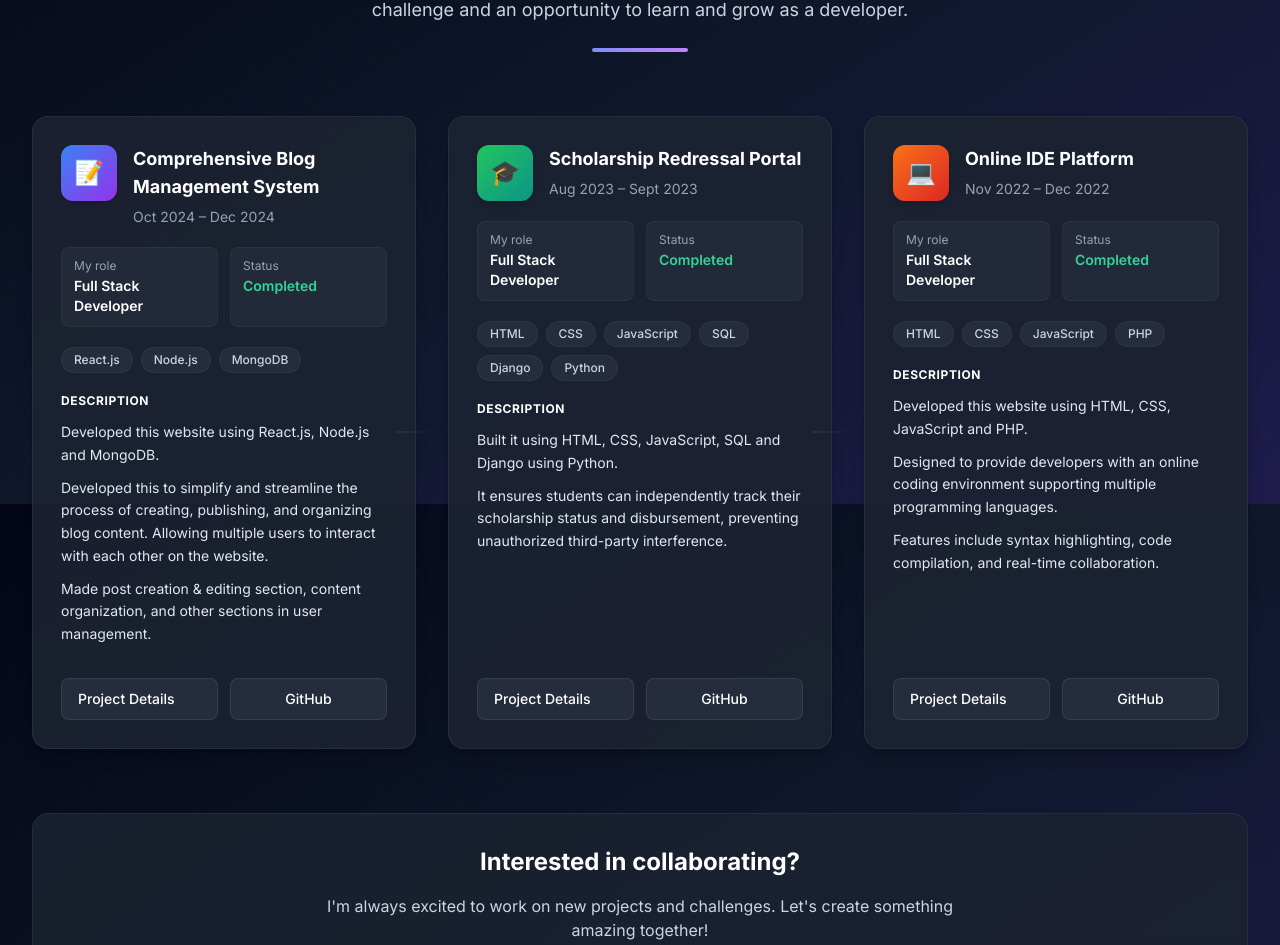
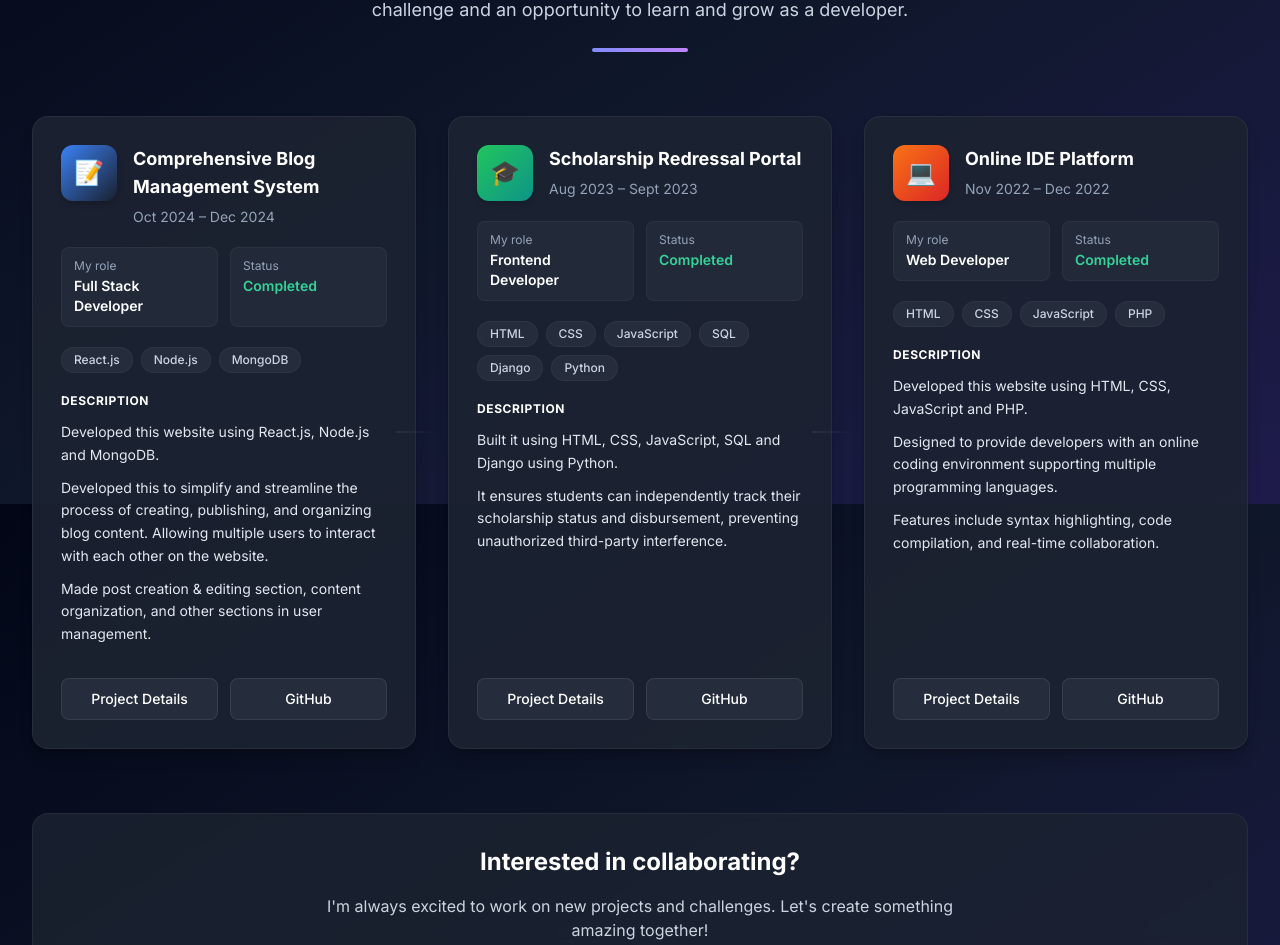
Before and after one commit to SuryanshSrivastava-10/Portfolio-Website, a React (Vite) app: page / in a window 1280 px wide. Shown: the part 2693-3638 px from the top of the page. Built offline with nearby package versions, Linux system fonts and the light colour scheme; the HTML template or start-up script is replaced by a standard one.

Commit message:
Changes in links

```diff
--- a/src/components/Projects.jsx
+++ b/src/components/Projects.jsx
@@ -15,7 +15,7 @@ const Projects = () => {
         'Made post creation & editing section, content organization, and other sections in user management.',
       ],
       icon: '📝',
-      gradient: 'from-blue-500 to-purple-600',
+      gradient: 'from-blue-500 to-white-600',
       details:"#",
       githubUrl: 'https://github.com/SuryanshSrivastava-10',
     },
@@ -23,7 +23,7 @@ const Projects = () => {
       id: 2,
       title: 'Scholarship Redressal Portal',
       duration: 'Aug 2023 – Sept 2023',
-      role: 'Full Stack Developer',
+      role: 'Frontend Developer',
       status: 'Completed',
       technologies: ['HTML', 'CSS', 'JavaScript', 'SQL', 'Django', 'Python'],
       description: [
@@ -39,7 +39,7 @@ const Projects = () => {
       id: 3,
       title: 'Online IDE Platform',
       duration: 'Nov 2022 – Dec 2022',
-      role: 'Full Stack Developer',
+      role: 'Web Developer',
       status: 'Completed',
       technologies: ['HTML', 'CSS', 'JavaScript', 'PHP'],
       description: [
@@ -184,7 +184,7 @@ const Projects = () => {
                   {/* Footer buttons */}
                   <div className="flex gap-3 mt-auto pt-2">
                     <a href={project.details} target="_blank" rel="noopener noreferrer"
-                    className="flex-1 py-2.5 px-4 text-sm font-medium text-white bg-[#252d3d] hover:bg-[#2d3748] border border-white/[0.08] rounded-lg transition-colors duration-200"
+                    className="flex-1 py-2.5 px-4 text-sm font-medium text-white text-center bg-[#252d3d] hover:bg-[#2d3748] border border-white/[0.08] rounded-lg transition-colors duration-200"
                     >
                       Project Details
                     </a>
```
